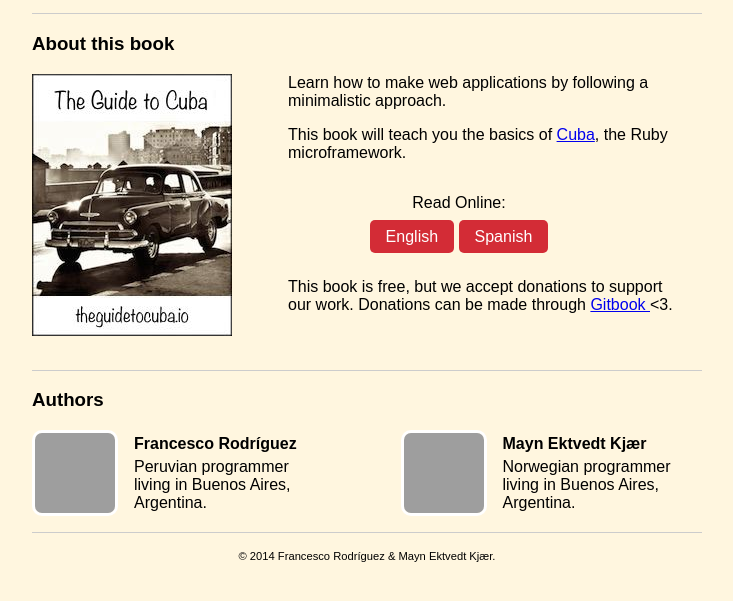
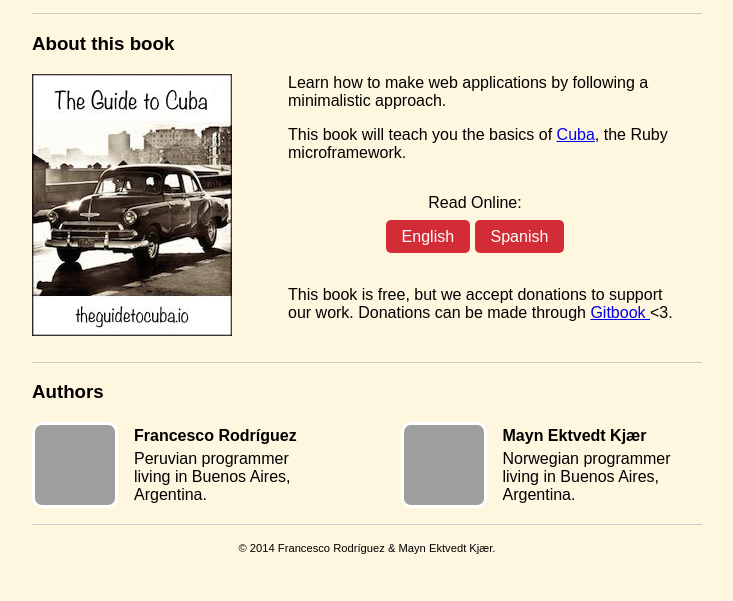
Before and after one commit to wacko/theguidetocuba, a plain HTML site: page index.html in a window 1280 px wide. Shown: the part 47-648 px from the top of the page, without its empty margins (273-1006 px from the left). Drawn offline with Linux system fonts and the light colour scheme; grey boxes are pictures that could not be loaded; a web font is replaced by a local one.

Commit message:
Fix margins.

```diff
--- a/css/style.css
+++ b/css/style.css
@@ -92,12 +92,12 @@ footer {
   #read {
     display: block;
     margin-top: 2em;
-    margin-right: 2em;
+    margin-bottom: 2.5em;
   }
 
   #authors {
     clear: both;
-    margin-top: 3.5em;
+    margin-top: 2.5em;
     overflow: hidden;
   }
 
```
